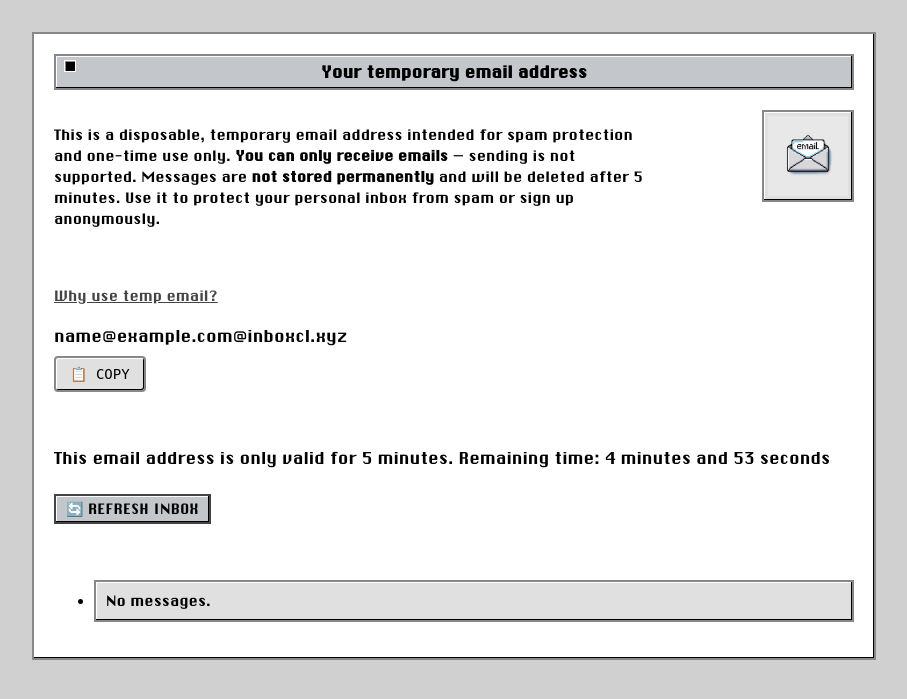
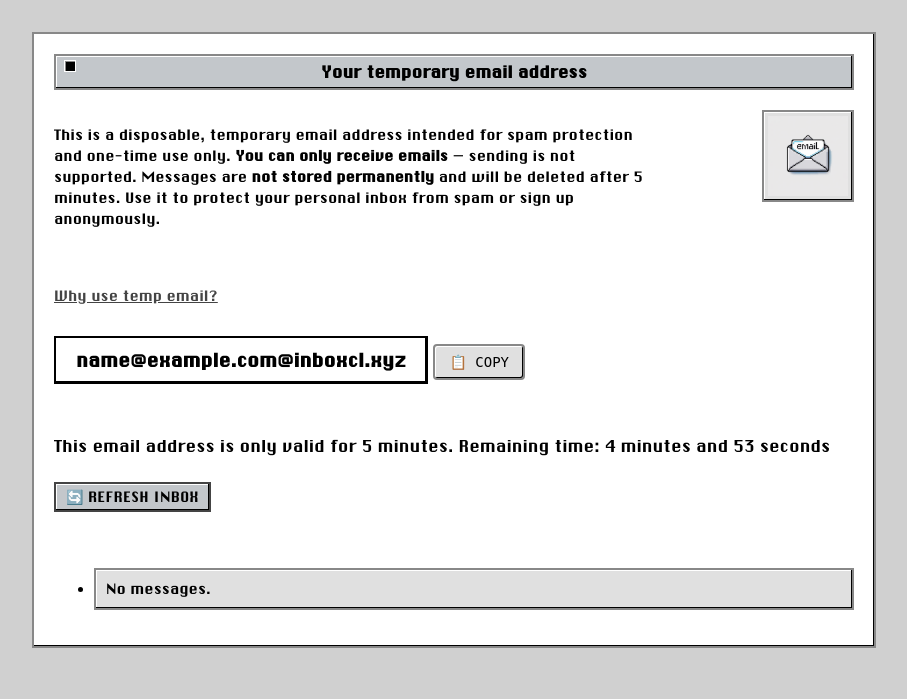
Before and after one commit to obrehmer/tempmail, a Flask app: page /index.html in a window 1280 px wide. Shown: the top 699 px of the page, without its empty margins (186-1093 px from the left). Run offline with Flask 3, Linux system fonts and the light colour scheme; the visitor is signed in with stand-in values (Sample User, id 1).

```diff
--- a/app/tempmail/backend/templates/index.html
+++ b/app/tempmail/backend/templates/index.html
@@ -48,7 +48,7 @@
     </div>
 
     <!-- DISPLAY EMAIL -->
-    <div id="email-address class="email-display">{{ email }}</div>
+    <div id="email-address" class="email-display">{{ email }}</div>
     <button class="copy-button spaced-bottom" onclick="copyEmail()">📋 Copy</button>
     {% if remaining_minutes <= 0 and remaining_seconds <= 0 %}
       <strong>The email address has expired. A new one has been created.</strong>
```
